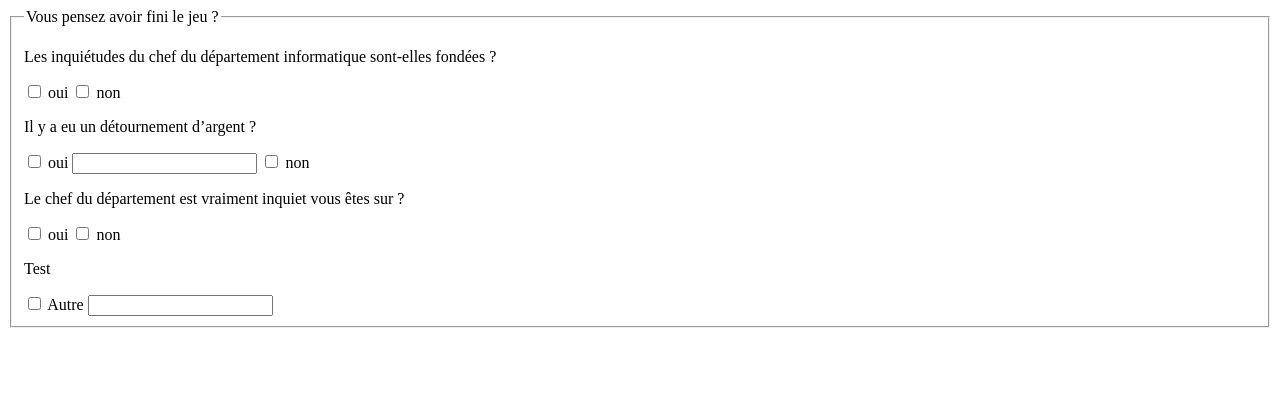
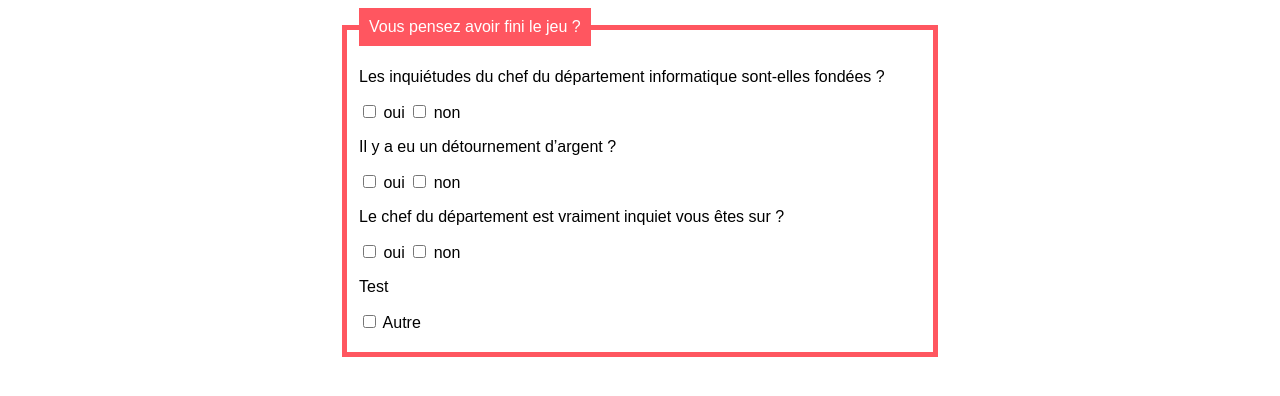
Before and after one commit to gcjordi/EscapeGame, a PHP site: page /Brouillon/findepartie.php in a window 1280 px wide. Shown: the top 396 px of the page. Run offline with PHP 8.4, Linux system fonts and the light colour scheme.

Commit message:
:construction_worker: corr brouillon

```diff
--- a/Brouillon/findepartie.php
+++ b/Brouillon/findepartie.php
@@ -1,15 +1,6 @@
-<?php
 
-$CSS = [
-        'stylefin.css'
-];
-
-$LIBRAIRIES = [
-        'Librairies/jquery-3.5.1.min.js',
-        'formulairefin.js'
-];
-
-?>
+<script type="text/javascript" src="formulairefin.js"></script>
+<link rel="stylesheet" href="stylefin.css" />
 
 <form>
   <fieldset>
--- a/Brouillon/stylefin.css
+++ b/Brouillon/stylefin.css
@@ -12,14 +12,14 @@ html {
   }
 
   fieldset {
-    background: cyan;
-    border: 5px solid blue;
+    background: white;
+    border: 5px solid #FF5660;
   }
 
   legend {
     padding: 10px;
-    background: blue;
-    color: cyan;
+    background:#FF5660;
+    color:white;
   }
 
   #otherValue
```
